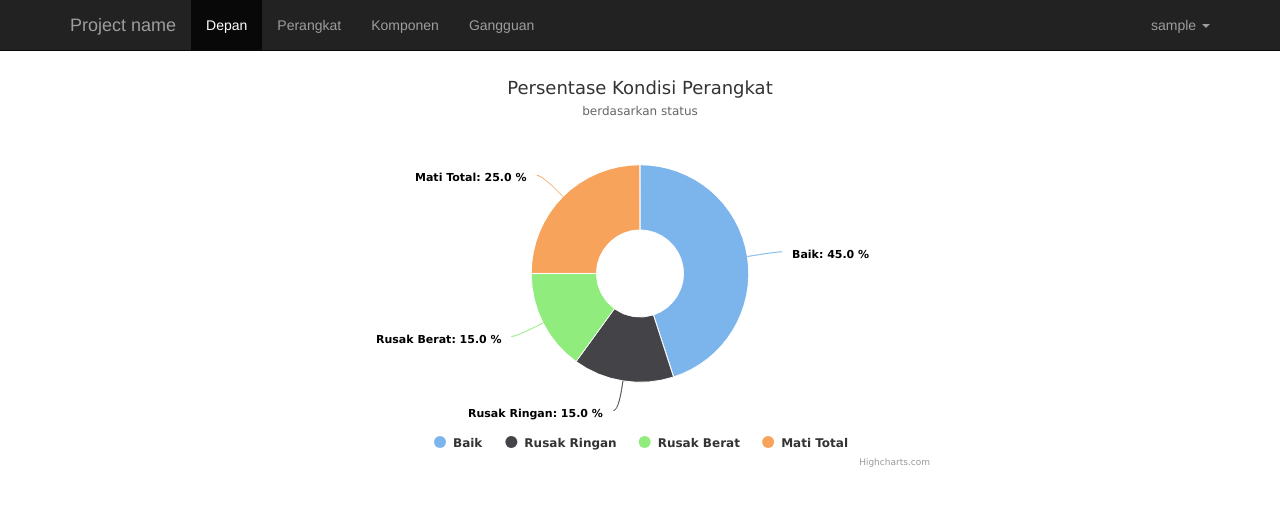
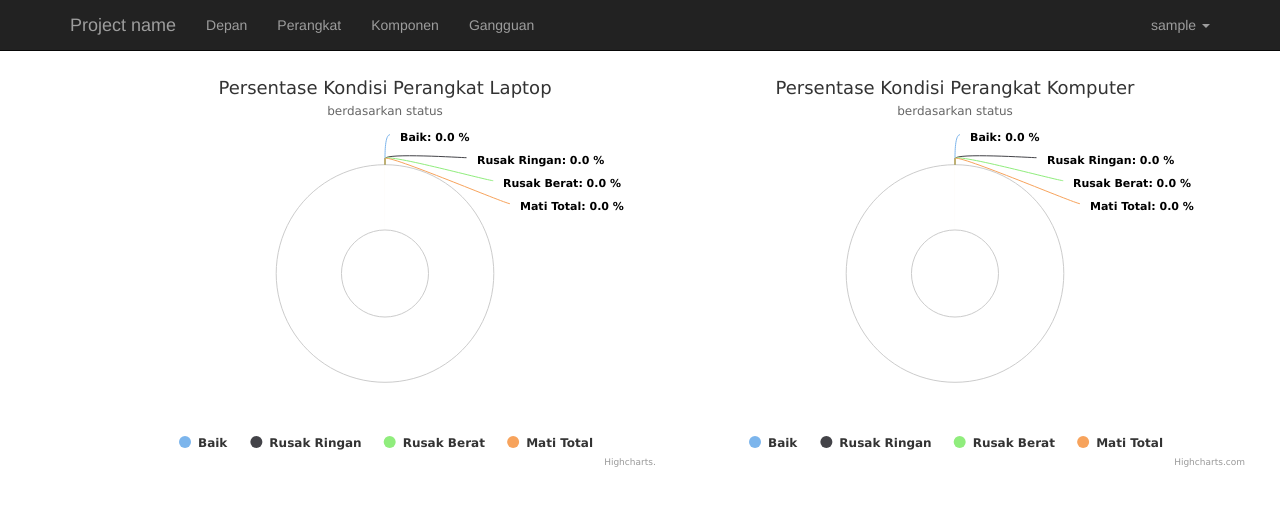
Before and after one commit to sakukode/simple-crud-ci3, a CodeIgniter app: page /database/index.php/depan in a window 1280 px wide. Shown: the top 506 px of the page. Run offline with CodeIgniter, Linux system fonts and the light colour scheme; the visitor is signed in with stand-in values (Sample User, id 1); data comes from the database, SQL or seed files in the repository; some libraries are stand-ins or nearby versions.

Commit message:
slice chart to 2 chart, chart laptop and chart komputer

```diff
--- a/application/controllers/Depan.php
+++ b/application/controllers/Depan.php
@@ -23,11 +23,25 @@ class Depan extends CI_Controller {
 
 		$models = array();
 
+		$chartLaptop = $this->getChart("laptop");
+		$chartKomputer = $this->getChart("komputer");
+
+		//parsing data to view
+		$data['laptop'] = $chartLaptop ? $chartLaptop : null;
+		$data['komputer'] = $chartKomputer ? $chartKomputer : null;
+
+		//load template and view page
+		$this->template->set_navbar('templates/navbar');
+		$this->template->load('main', 'depan/index', $data);
+	}
+
+	public function getChart($type)
+	{
 		//get total perangkat by status
-		$totalBaik = $this->perangkat_model->get_total("status", "Baik");
-		$totalRusakRingan = $this->perangkat_model->get_total("status", "Rusak Ringan");
-		$totalRusakBerat = $this->perangkat_model->get_total("status", "Rusak Berat");
-		$totalMatiToal = $this->perangkat_model->get_total("status", "Mati Total");
+		$totalBaik = $this->perangkat_model->get_total($type, "status", "Baik");
+		$totalRusakRingan = $this->perangkat_model->get_total($type, "status", "Rusak Ringan");
+		$totalRusakBerat = $this->perangkat_model->get_total($type, "status", "Rusak Berat");
+		$totalMatiToal = $this->perangkat_model->get_total($type, "status", "Mati Total");
 
 		//populate data to json for used created chart
 		$models[] = array('name' => "Baik", 'y'=> $totalBaik);
@@ -36,12 +50,7 @@ class Depan extends CI_Controller {
 		$models[] = array('name' => "Mati Total", 'y'=> $totalMatiToal);
 		$modeljson = json_encode($models);
 
-		//parsing data to view
-		$data['models'] = $modeljson ? $modeljson : null;
-
-		//load template and view page
-		$this->template->set_navbar('templates/navbar');
-		$this->template->load('main', 'depan/index', $data);
+		return $modeljson;
 	}
 
 
--- a/application/controllers/Gangguan.php
+++ b/application/controllers/Gangguan.php
@@ -11,7 +11,7 @@ class Gangguan extends CI_Controller {
 		parent::__construct();
 		$this->load->library('template');
 		$this->load->model(array('gangguan_model','perangkat_model'));
-		$this->output->enable_profiler(true);
+		//$this->output->enable_profiler(true);
 
 		//check authentication
 		$this->auth();
--- a/application/controllers/Komponen.php
+++ b/application/controllers/Komponen.php
@@ -11,7 +11,7 @@ class Komponen extends CI_Controller {
 		parent::__construct();
 		$this->load->library('template');
 		$this->load->model(array('komponen_model','perangkat_model'));
-		$this->output->enable_profiler(true);
+		//$this->output->enable_profiler(true);
 
 		//check authentication
 		$this->auth();
--- a/application/models/Perangkat_model.php
+++ b/application/models/Perangkat_model.php
@@ -48,8 +48,9 @@ class Perangkat_model extends CI_Model {
 	 * @param  [type] $value [description]
 	 * @return [type]        [description]
 	 */
-	public function get_total($field, $value)
+	public function get_total($type, $field, $value)
 	{
+		$this->db->where('type', $type);
 		$this->db->where($field, $value);
 		$this->db->from($this->_table);
 		return $this->db->count_all_results();
--- a/application/views/depan/index.php
+++ b/application/views/depan/index.php
@@ -1,21 +1,21 @@
 <!-- Main component for a primary marketing message or call to action -->
-<?php if($models): ?>
-<div id="container" style="width: 600px; height: 400px; margin: 0 auto"></div>
+<div class="col-md-6">
+<?php if($laptop): ?>
+<div id="laptop" style="width: 600px; height: 400px; margin: 0 auto"></div>
 
 <script type="text/javascript">
   $(function () {
 
-  var dataChart = <?php echo $models; ?>;
-
+  var dataLaptop = <?php echo $laptop; ?>;
 
     // Create the chart
-        chart = new Highcharts.Chart({
+        laptopChart = new Highcharts.Chart({
             chart: {
-                renderTo: 'container',
+                renderTo: 'laptop',
                 type: 'pie'
             },
             title: {
-                text: 'Persentase Kondisi Perangkat'
+                text: 'Persentase Kondisi Perangkat Laptop'
             },
             subtitle: {
                 text: 'berdasarkan status'
@@ -37,7 +37,7 @@
             },
             series: [{
                 name: 'Status',
-                data: dataChart,
+                data: dataLaptop,
                 size: '80%',
                 innerSize: '40%',
                 showInLegend:true,
@@ -55,3 +55,62 @@
 <?php else: ?>
 <h3>Data not found</h3>
 <?php endif; ?>
+</div>
+
+<div class="col-md-6">
+<?php if($komputer): ?>
+<div id="komputer" style="width: 600px; height: 400px; margin: 0 auto"></div>
+
+<script type="text/javascript">
+  $(function () {
+
+  var dataKomputer = <?php echo $komputer; ?>;
+
+    // Create the chart
+        komputerChart = new Highcharts.Chart({
+            chart: {
+                renderTo: 'komputer',
+                type: 'pie'
+            },
+            title: {
+                text: 'Persentase Kondisi Perangkat Komputer'
+            },
+            subtitle: {
+                text: 'berdasarkan status'
+            },
+            yAxis: {
+                title: {
+                    text: 'Total Perangkat'
+                }
+            },
+            plotOptions: {
+                pie: {
+                    shadow: false
+                }
+            },
+            tooltip: {
+                formatter: function() {
+                    return '<b>'+ this.point.name +'</b>: '+ this.y;
+                }
+            },
+            series: [{
+                name: 'Status',
+                data: dataKomputer,
+                size: '80%',
+                innerSize: '40%',
+                showInLegend:true,
+                dataLabels: {
+                    enabled: true,
+                    format: '<b>{point.name}</b>: {point.percentage:.1f} %',
+                    style: {
+                        color: (Highcharts.theme && Highcharts.theme.contrastTextColor) || 'black'
+                    }
+                }
+            }]
+        });
+  });
+</script>
+<?php else: ?>
+<h3>Data not found</h3>
+<?php endif; ?>
+</div>
--- a/application/views/perangkat/insert.php
+++ b/application/views/perangkat/insert.php
@@ -38,7 +38,10 @@
       </div>
       <div class="form-group">
         <label for="type">Type *</label>
-        <input type="text" class="form-control" id="type" name="type" placeholder="Type *">
+        <select class="form-control" name="type">
+          <option value="laptop" >Laptop</option>
+          <option value="komputer" >Komputer</option>
+        </select>
       </div>
       <div class="form-group">
         <label for="status">Status </label>
--- a/application/views/perangkat/update.php
+++ b/application/views/perangkat/update.php
@@ -39,7 +39,10 @@
       </div>
       <div class="form-group">
         <label for="type">Type *</label>
-        <input type="text" class="form-control" id="type" name="type" placeholder="Type *" value="<?php echo $model->type; ?>">
+        <select class="form-control" name="type">
+          <option value="laptop" <?php echo selected_combobox('laptop', $model->status);?>>Laptop</option>
+          <option value="komputer" <?php echo selected_combobox('komputer', $model->status);?>>Komputer</option>
+        </select>
       </div>
       <div class="form-group">
         <label for="status">Status </label>
--- a/application/views/templates/navbar.php
+++ b/application/views/templates/navbar.php
@@ -11,7 +11,7 @@
     </div>
     <div id="navbar" class="navbar-collapse collapse">
       <ul class="nav navbar-nav">
-        <li class="active"><a href="<?php echo site_url();?>">Depan</a></li>
+        <li><a href="<?php echo site_url();?>">Depan</a></li>
         <?php if($this->session->userdata('level') == "admin"): ?>
         <li><a href="<?php echo site_url('perangkat');?>">Perangkat</a></li>
         <li><a href="<?php echo site_url('komponen');?>">Komponen</a></li>
```
Also changed, not shown: application/controllers/Perangkat.php (+23 -24 lines).
